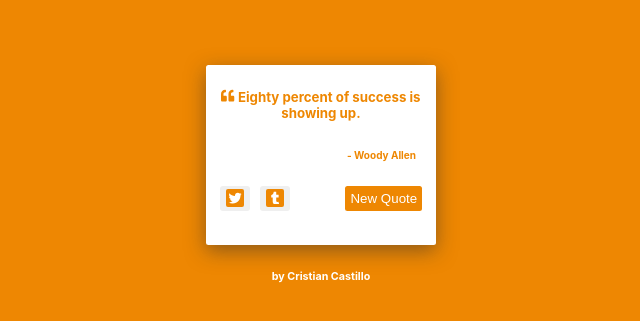
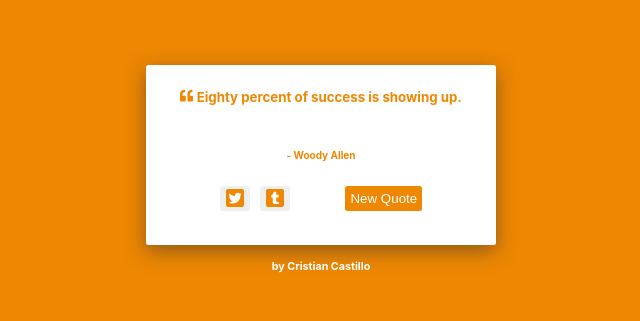
Before and after one commit to Cristian-Castillo/Random-Quote-Generator-Project, a React (Create React App) app: page / in a window 1280 px wide. Shown: the part 135-456 px from the top of the page, without its empty margins (319-959 px from the left). Built offline with nearby package versions, Linux system fonts and the light colour scheme.

Commit message:
Update ContainerStyle.css

```diff
--- a/src/components/ContainerStyle.css
+++ b/src/components/ContainerStyle.css
@@ -5,11 +5,12 @@
     position:absolute;
     top:200px;
     border-radius:2.5px;
-    width:230px;
+    width:350px;
     height:180px;
     box-shadow: 0px 6px 20px rgba(45,45,45,.5);
 }
-
+/*    width:230px;
+    height:180px;*/
 @media(max-width:250px){
     .container-fluid{
             width:230px;
@@ -35,8 +36,7 @@
 /* Text Author */
 .text-author{
     font-size:10px;
-    text-align:right;
-    padding-right:20px;
+    text-align:center;
     margin-top:-22px;
 }
 /* Nest 3 buttons */
@@ -69,7 +69,7 @@ button{
 .developer-style{
     color:white;
     position:relative;
-    top:380px;
+    top:370px;
 }
 
 a{
```
